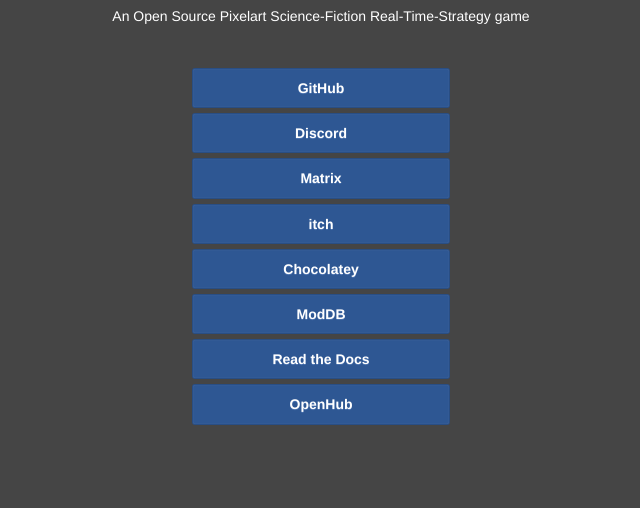
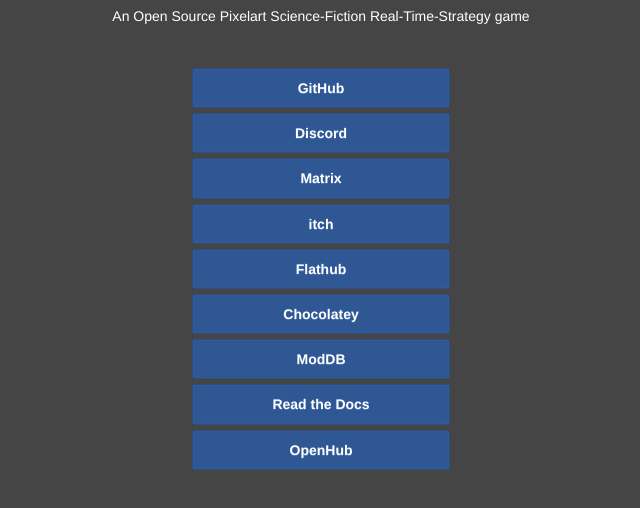
Before and after one commit to OpenHV/openhv.github.io, a plain HTML site: page index.html in a window 1280 px wide. Shown: the part 98-606 px from the top of the page, without its empty margins (319-959 px from the left). Drawn offline with Linux system fonts and the light colour scheme.

Commit message:
Add Flathub

```diff
--- a/index.html
+++ b/index.html
@@ -19,6 +19,7 @@
             <a href="https://discord.gg/X3VUtPtBTu" class="button">Discord</a>
             <a href="https://matrix.to/#/+openhv:matrix.org" class="button">Matrix</a>
             <a href="https://openhv.itch.io/openhv" class="button">itch</a>
+            <a href="https://flathub.org/apps/details/io.github.openhv.OpenHV" class="button">Flathub</a>
             <a href="https://chocolatey.org/packages/openhv" class="button">Chocolatey</a>
             <a href="https://www.moddb.com/mods/openhv" class="button">ModDB</a>
             <a href="https://openhv.readthedocs.io"  class="button">Read the Docs</a>
```
